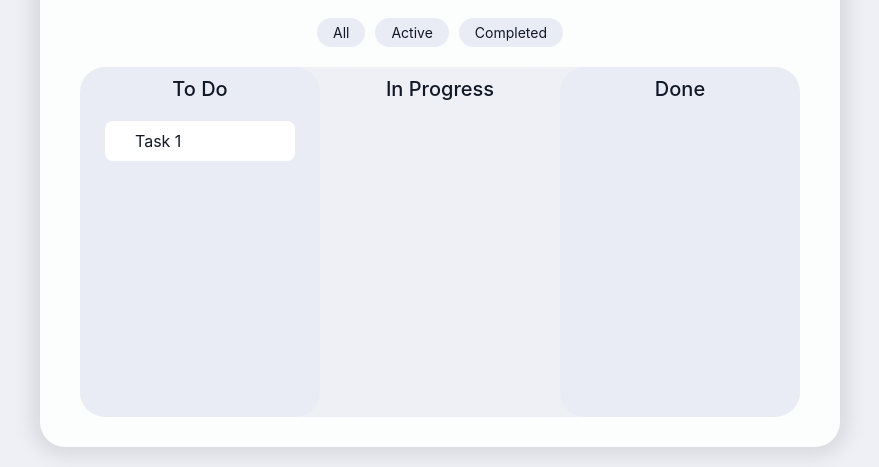
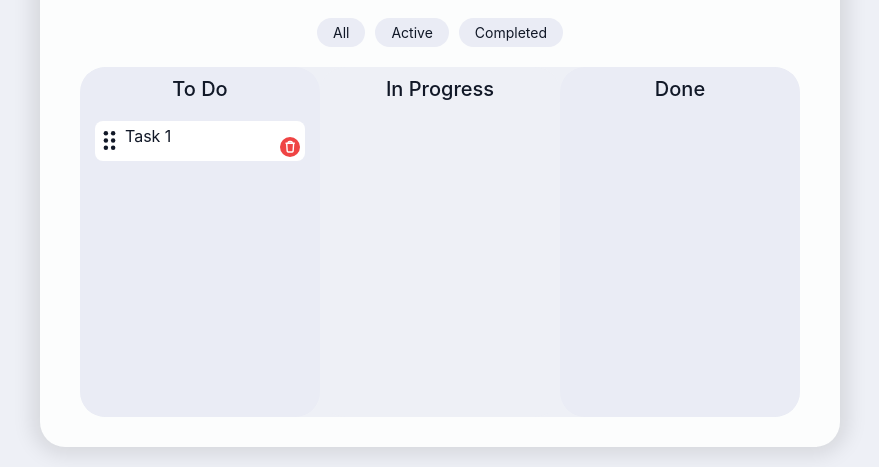
Before and after one commit to DanilaMusaev/Drag-ToDoList, a React (Vite) app: page / in a window 1280 px wide. Shown: the part 248-715 px from the top of the page, without its empty margins (200-1079 px from the left). Built offline with nearby package versions, Linux system fonts and the light colour scheme.

Commit message:
The layout stage is over

```diff
--- /dev/null
+++ b/src/components/DeleteTask/DeleteTask.tsx
@@ -0,0 +1,12 @@
+import { TrashIcon } from '../../icons/TrashIcon';
+import { AbsIcon } from '../../styled-components/AbsIcon';
+
+const DeleteTask = () => {
+    return (
+        <AbsIcon $bottom="0px" $right="5px">
+            <TrashIcon />
+        </AbsIcon>
+    );
+};
+
+export default DeleteTask;
--- a/src/components/Desk/styles.ts
+++ b/src/components/Desk/styles.ts
@@ -6,7 +6,7 @@ interface StyledDeskProps {
 }
 
 export const StyledDesk = styled.div<StyledDeskProps>`
-    padding: 10px 25px;
+    padding: 10px 15px;
     width: ${(props) => props.$widthPercent || '100%'};
 
     border-radius: 25px;
--- /dev/null
+++ b/src/components/GrabableZone/GrabbleZone.tsx
@@ -0,0 +1,12 @@
+import { DotsIcon } from '../../icons/DotsIcon';
+import { AbsIcon } from '../../styled-components/AbsIcon';
+
+const GrabbleZone = () => {
+    return (
+        <AbsIcon $left="5px" $top="10px">
+            <DotsIcon />
+        </AbsIcon>
+    );
+};
+
+export default GrabbleZone;
--- a/src/components/Task/Task.tsx
+++ b/src/components/Task/Task.tsx
@@ -1,9 +1,11 @@
 import type { FC } from 'react';
 import styled from 'styled-components';
+import GrabbleZone from '../GrabableZone/GrabbleZone';
+import DeleteTask from '../DeleteTask/DeleteTask';
 
 const StyledTask = styled.div`
     position: relative;
-    padding: 10px 10px 10px 30px;
+    padding: 5px 10px 15px 30px;
     width: 100%;
 
     border-radius: 8px;
@@ -19,7 +21,13 @@ interface TaskProps {
 }
 
 const Task: FC<TaskProps> = ({ children }) => {
-    return <StyledTask>{children}</StyledTask>;
+    return (
+        <StyledTask>
+            <GrabbleZone />
+            {children}
+            <DeleteTask />
+        </StyledTask>
+    );
 };
 
 export default Task;
--- a/src/icons/DotsIcon.tsx
+++ b/src/icons/DotsIcon.tsx
@@ -13,18 +13,17 @@ const StyledDotsIcon = styled(IconWrapper).attrs({
     viewBox: '0 0 21 34',
 })`
     ellipse {
-        fill: ${(p) => p.color};
+        fill: ${(p) => p.color || p.theme.colors.primaryTextColor};
         transition: transform 0.2s ease;
     }
 
-    &:hover ellipse {
-        transform: scale(1.1);
+    &:hover {
+        cursor: grab;
     }
 `;
 
 export const DotsIcon: React.FC<DotsIconProps> = ({
-    size = 21,
-    color = '#111827',
+    size = 19,
     className,
     onClick,
 }) => {
@@ -34,18 +33,17 @@ export const DotsIcon: React.FC<DotsIconProps> = ({
         <StyledDotsIcon
             $size={size}
             height={height}
-            color={color}
             className={`dots-icon ${className}`}
             onClick={onClick}
             $clickable={!!onClick}
             aria-label="Drag handle"
         >
-            <ellipse cx="3.97288" cy="4" rx="3.97288" ry="4" />
-            <ellipse cx="16.8847" cy="4" rx="3.97288" ry="4" />
-            <ellipse cx="3.97288" cy="17" rx="3.97288" ry="4" />
-            <ellipse cx="16.8847" cy="17" rx="3.97288" ry="4" />
-            <ellipse cx="3.97288" cy="30" rx="3.97288" ry="4" />
-            <ellipse cx="16.8847" cy="30" rx="3.97288" ry="4" />
+            <ellipse cx="4" cy="4" rx="4" ry="4" />
+            <ellipse cx="17" cy="4" rx="4" ry="4" />
+            <ellipse cx="4" cy="17" rx="4" ry="4" />
+            <ellipse cx="17" cy="17" rx="4" ry="4" />
+            <ellipse cx="4" cy="30" rx="4" ry="4" />
+            <ellipse cx="17" cy="30" rx="4" ry="4" />
         </StyledDotsIcon>
     );
 };
--- /dev/null
+++ b/src/icons/TrashIcon.tsx
@@ -0,0 +1,55 @@
+import React from 'react';
+import styled from 'styled-components';
+import { IconWrapper } from '../styles/icon-styles';
+
+interface TrashIconProps {
+    size?: number;
+    circleColor?: string;
+    fillColor?: string;
+    className?: string;
+}
+
+interface StyledTrashIconProps {
+    $circleColor?: string;
+    $fillColor?: string;
+}
+
+const StyledTrashIcon = styled(IconWrapper).attrs({
+    viewBox: '0 0 43 43',
+})<StyledTrashIconProps>`
+    cursor: pointer;
+
+    circle {
+        fill: ${(p) => p.$circleColor || p.theme.colors.warningColor};
+    }
+
+    path {
+        stroke: ${(p) => p.$fillColor || p.theme.colors.pureWhiteColor};
+        stroke-width: 3;
+        stroke-linecap: 'round';
+        stroke-linejoin: 'round';
+        fill: transparent
+    }
+`;
+
+export const TrashIcon: React.FC<TrashIconProps> = ({
+    size = 20,
+    circleColor,
+    fillColor,
+    className,
+}) => {
+    return (
+        <StyledTrashIcon
+            $size={size}
+            $circleColor={circleColor}
+            $fillColor={fillColor}
+            className={`check-icon ${className}`}
+            aria-hidden="true"
+        >
+            <circle cx="21.5" cy="21.5" r="21.5" />
+            <path
+                d="M29.3386 13.3864L28.3375 28.4025C28.2499 29.7176 28.206 30.3752 27.922 30.8739C27.6719 31.3129 27.2946 31.6657 26.84 31.8861C26.3236 32.1364 25.6645 32.1364 24.3464 32.1364H19.3308C18.0127 32.1364 17.3536 32.1364 16.8372 31.8861C16.3826 31.6657 16.0054 31.3129 15.7553 30.8739C15.4712 30.3752 15.4274 29.7176 15.3397 28.4025L14.3386 13.3864M11.8386 13.3864H31.8386M26.8386 13.3864L26.5004 12.3714C26.1725 11.3879 26.0085 10.8962 25.7045 10.5326C25.436 10.2115 25.0912 9.96301 24.7017 9.80984C24.2606 9.63636 23.7424 9.63636 22.7056 9.63636H20.9716C19.9349 9.63636 19.4166 9.63636 18.9755 9.80984C18.586 9.96301 18.2412 10.2115 17.9727 10.5326C17.6687 10.8962 17.5048 11.3879 17.1769 12.3714L16.8386 13.3864"
+            />
+        </StyledTrashIcon>
+    );
+};
--- a/src/styles/icon-styles.ts
+++ b/src/styles/icon-styles.ts
@@ -11,8 +11,4 @@ export const IconWrapper = styled.svg<IconWrapperProps>`
     cursor: ${(p) => (p.$clickable ? 'pointer' : 'inherit')};
     outline: none;
     transition: all 0.2s ease;
-
-    &:hover {
-        transform: ${(p) => (p.$clickable ? 'scale(1.05)' : 'none')};
-    }
 `;
```
Also changed, not shown: src/icons/SuccessIcon.tsx (+9 -9 lines), src/assets/SuccessIcon.svg (added), src/assets/trashIcon.svg (added).
